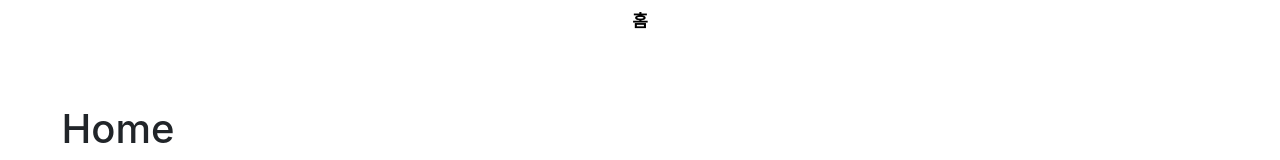
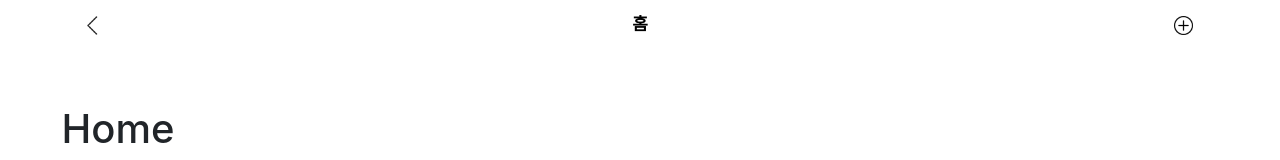
Before and after one commit to byun618/auto-trade-front, a Next.js app: page / in a window 1280 px wide. Shown: the top 160 px of the page. Built offline with nearby package versions, Linux system fonts and the light colour scheme.

Commit message:
레이아웃 및 이미지 컴포넌트 구현

```diff
--- a/components/public/Header.tsx
+++ b/components/public/Header.tsx
@@ -1,12 +1,18 @@
 import styled from '@emotion/styled'
 import { NextRouter } from 'next/router'
 import { RefObject } from 'react'
+import Arrow from '../../assets/png/arrow.png'
+import Plus from '../../assets/png/plus.png'
 import { DEFAULT_MARGIN, HEADER_HEIGHT } from '../../lib/constants'
+import Button from './Button'
+import Image from './Image'
 
-export type HeaderButtonTypes = 'back' | 'option' | 'home' | 'notice'
+export type HeaderButtonTypes = 'back' | 'plus'
+
+const BUTTON_IMAGE_SIZE = 19
 
 interface HeaderProps {
-  router?: NextRouter
+  router: NextRouter
   title: string
   left?: HeaderButtonTypes
   right?: HeaderButtonTypes
@@ -31,6 +37,16 @@ const Wrapper = styled.div`
   padding: 0 ${DEFAULT_MARGIN}vw;
 `
 
+const HeaderContent = styled.div`
+  min-width: 25%;
+  display: flex;
+  align-items: center;
+`
+
+const Left = styled(HeaderContent)`
+  justify-content: flex-start;
+`
+
 const Center = styled.div`
   flex-grow: 1;
   justify-content: center;
@@ -43,6 +59,17 @@ const Center = styled.div`
   color: #000;
 `
 
+const Right = styled(HeaderContent)`
+  justify-content: flex-end;
+`
+
+const HeaderButton = styled(Button)`
+  padding: 2vw;
+  color: #333;
+  display: flex;
+  flex-direction: row;
+`
+
 export default function Header({
   router,
   title,
@@ -50,9 +77,47 @@ export default function Header({
   right,
   headerRef,
 }: HeaderProps) {
+  const onPressBack = () => {
+    router.back()
+  }
+
+  const onPressPlus = () => {
+    alert('plus')
+  }
+
+  const renderButtons = (type: HeaderButtonTypes) => {
+    switch (type) {
+      case 'back':
+        return (
+          <HeaderButton onClick={onPressBack}>
+            <Image
+              src={Arrow}
+              alt="arrow-left"
+              width={BUTTON_IMAGE_SIZE}
+              height={BUTTON_IMAGE_SIZE}
+            />
+          </HeaderButton>
+        )
+      case 'plus':
+        return (
+          <HeaderButton onClick={onPressPlus}>
+            <Image
+              src={Plus}
+              // src={'https://static.upbit.com/logos/BTC.png'}
+              alt="plus"
+              width={BUTTON_IMAGE_SIZE}
+              height={BUTTON_IMAGE_SIZE}
+            />
+          </HeaderButton>
+        )
+    }
+  }
+
   return (
     <Wrapper ref={headerRef}>
+      <Left>{left && renderButtons(left)}</Left>
       <Center>{title}</Center>
+      <Right>{right && renderButtons(right)}</Right>
     </Wrapper>
   )
 }
--- /dev/null
+++ b/components/public/Image.tsx
@@ -0,0 +1,52 @@
+import NextImage from 'next/image'
+
+interface ImagePayload {
+  url: string
+  width: number
+  height: number
+}
+
+interface ImageProps {
+  src?: any
+  url?: string
+  alt: string
+  width: number
+  height: number
+  style?: object
+}
+
+/**
+ * ncnc-lambda를 이용하여 리사이징된 이미지의 url을 가져옵니다.
+ * @param {ImagePayload} imagePayload
+ * @returns {string} `url`
+ */
+export function getImageResizeQueryAddedUrl({
+  url,
+  width,
+  height,
+}: ImagePayload): string {
+  return `${url}?w=${width * 3}&h=${height * 3}&f=`
+}
+
+/**
+ * `url`은 반드시 NCNC-BENEFITS 버킷의 CloudFront domain을 사용해야 합니다.
+ *
+ * 이 외의 주소는 `next.config.js`의 `images.domain` 배열에 추가 후 사용하세요.
+ */
+export default function Image({
+  src,
+  url,
+  alt,
+  width,
+  height,
+  style,
+}: ImageProps) {
+  return (
+    <NextImage
+      src={url ? getImageResizeQueryAddedUrl({ url, width, height }) : src}
+      alt={alt}
+      width={width}
+      height={height}
+    />
+  )
+}
--- a/components/public/Page.tsx
+++ b/components/public/Page.tsx
@@ -5,7 +5,7 @@ import { DEFAULT_MARGIN } from '../../lib/constants'
 import Header, { HeaderButtonTypes } from '../public/Header'
 
 interface PageProps {
-  router?: NextRouter
+  router: NextRouter
   headerTitle: string
   headerLeft?: HeaderButtonTypes
   headerRight?: HeaderButtonTypes
--- a/lib/constants.ts
+++ b/lib/constants.ts
@@ -1,7 +1,7 @@
 /**
  * NATIVE의 스크린 헤더 높이
  */
-export const HEADER_HEIGHT: number = 44
+export const HEADER_HEIGHT: number = 50
 
 /**
  * 로딩 GIF의 기본 사이즈
--- a/next.config.js
+++ b/next.config.js
@@ -1,6 +1,9 @@
 /** @type {import('next').NextConfig} */
 const nextConfig = {
   reactStrictMode: true,
+  images: {
+    domains: ['static.upbit.com'],
+  },
 }
 
 module.exports = nextConfig
--- a/pages/index.tsx
+++ b/pages/index.tsx
@@ -1,12 +1,14 @@
 import type { NextPage } from 'next'
 import Head from 'next/head'
 import Image from 'next/image'
+import { useRouter } from 'next/router'
 import { useEffect } from 'react'
 import Page from '../components/public/Page'
 import { useSocket } from '../contexts/socket'
 import styles from '../styles/Home.module.css'
 
 const Home: NextPage = () => {
+  const router = useRouter()
   // const { socket, connectSocket } = useSocket()
 
   // useEffect(() => {
@@ -22,7 +24,7 @@ const Home: NextPage = () => {
   // }, [socket])
 
   return (
-    <Page headerTitle="홈">
+    <Page router={router} headerLeft="back" headerTitle="홈" headerRight="plus">
       <h1>Home</h1>
     </Page>
   )
```
Also changed, not shown: assets/png/arrow.png (added), assets/png/plus.png (added).
